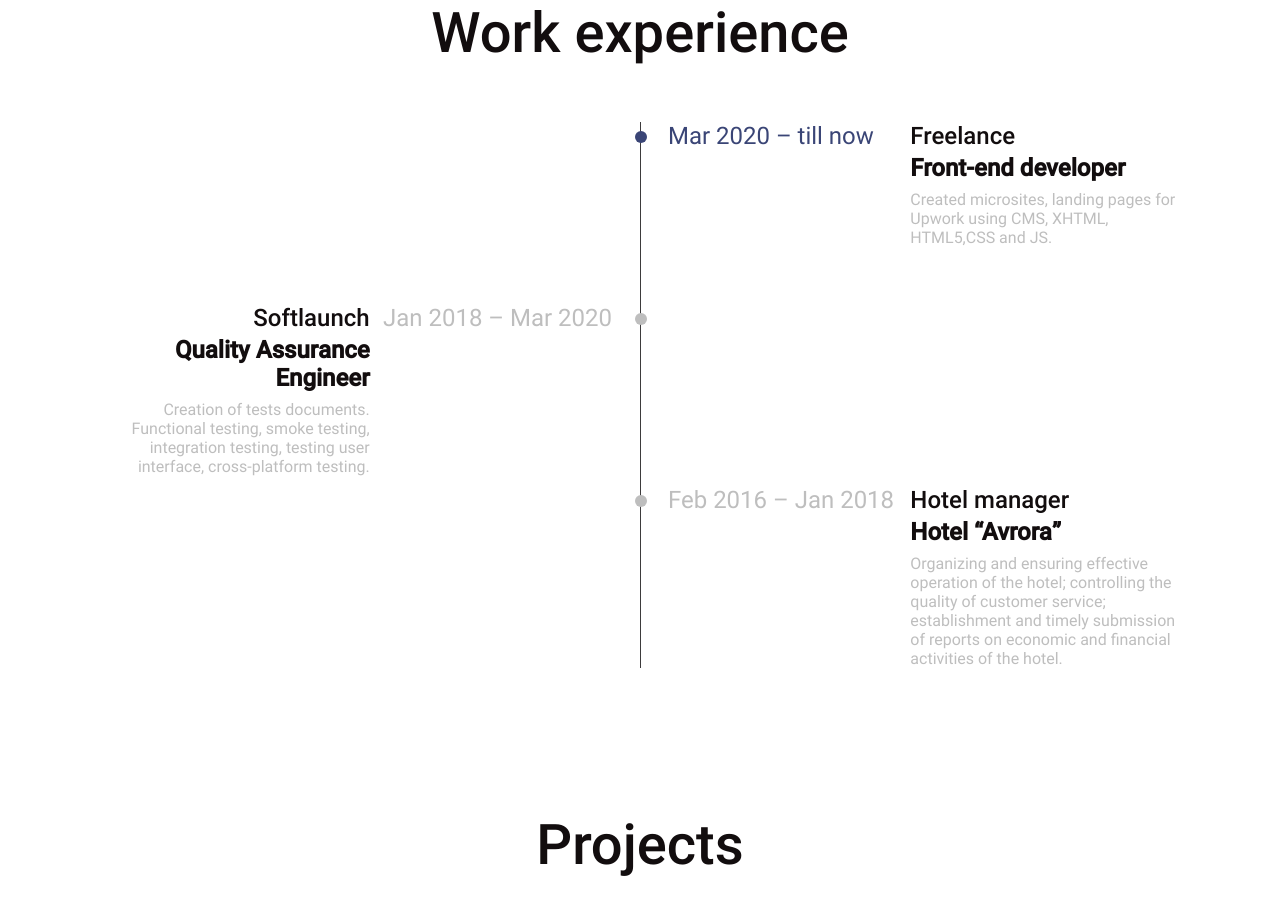
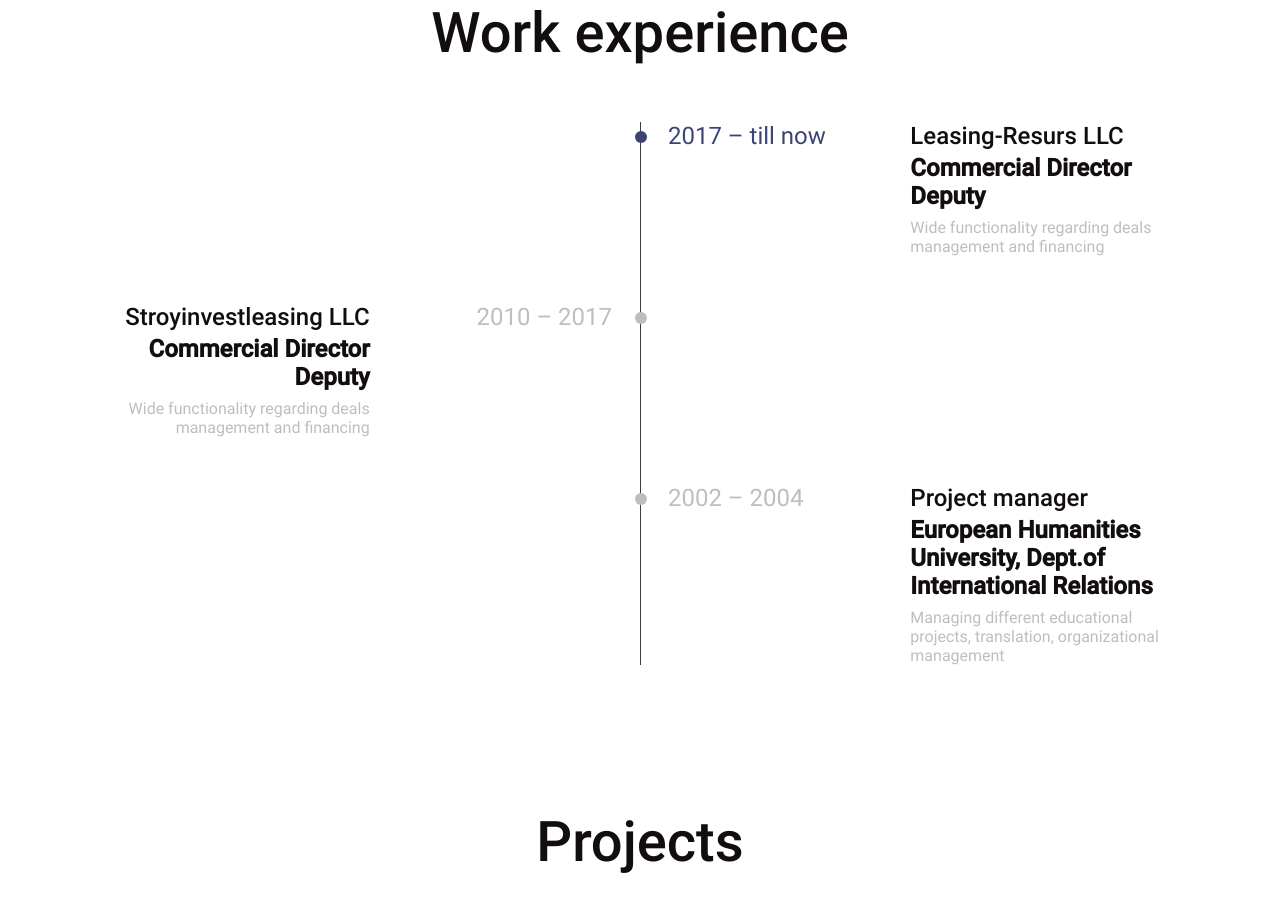
Before and after one commit to LudmilaZhuleha/landing-CV, a website: page index.html in a window 1280 px wide. Shown: the part 1596-2510 px from the top of the page. Drawn offline with Linux system fonts and the light colour scheme.

Commit message:
added info about experience.

```diff
--- a/index.html
+++ b/index.html
@@ -91,38 +91,34 @@
         <div class="experience__timeline">
             <div class="timeline__empty"></div>
             <div class="timeline__period">
-                <div class="timeline__period--date m-left timeline--point-1">Mar 2020 – till now</div>
+                <div class="timeline__period--date m-left timeline--point-1">2017 – till now</div>
                 <div class="timeline__period--desc">
-                    <h3 class="timeline__period--position">Freelance</h3>
-                    <h4 class="timeline__period--place">Front-end developer</h4>
-                    <p class="timeline__period--experience">Created microsites, landing pages for Upwork using CMS,
-                        XHTML,
-                        HTML5,CSS and JS.</p>
+                    <h3 class="timeline__period--position">Leasing-Resurs LLC</h3>
+                    <h4 class="timeline__period--place">Commercial Director Deputy</h4>
+                    <p class="timeline__period--experience"> Wide functionality regarding deals management and
+                        financing</p>
                 </div>
             </div>
             <div class="timeline__period">
                 <div class="timeline__period--desc text-align-end">
-                    <h3 class="timeline__period--position">Softlaunch</h3>
-                    <h4 class="timeline__period--place">Quality Assurance Engineer</h4>
-                    <p class="timeline__period--experience">Creation of tests documents. Functional testing, smoke
-                        testing,
-                        integration testing, testing user interface, cross-platform testing.</p>
+                    <h3 class="timeline__period--position">Stroyinvestleasing LLC</h3>
+                    <h4 class="timeline__period--place">Commercial Director Deputy</h4>
+                    <p class="timeline__period--experience">Wide functionality regarding deals management and
+                        financing</p>
                 </div>
-                <div class="timeline__period--date text-align-end m-right color-grey timeline--point-2">Jan 2018 – Mar 2020
+                <div class="timeline__period--date text-align-end m-right color-grey timeline--point-2">2010 – 2017
                 </div>
             </div>
             <div class="timeline__empty"></div>
             <div class="timeline__empty"></div>
             <div class="timeline__period">
-                <div class="timeline__period--date m-left color-grey timeline--point-3">Feb 2016 – Jan
-                    2018</div>
+                <div class="timeline__period--date m-left color-grey timeline--point-3">2002 – 2004</div>
                 <div class="timeline__period--desc">
-                    <h3 class="timeline__period--position">Hotel manager</h3>
-                    <h4 class="timeline__period--place">Hotel “Avrora”</h4>
-                    <p class="timeline__period--experience">Organizing and ensuring effective operation of the hotel;
-                        controlling
-                        the quality of customer service; establishment and timely submission of reports on economic
-                        and financial activities of the hotel.</p>
+                    <h3 class="timeline__period--position">Project manager</h3>
+                    <h4 class="timeline__period--place">European Humanities University, Dept.of International
+                        Relations</h4>
+                    <p class="timeline__period--experience">Managing different educational projects, translation,
+                        organizational management</p>
                 </div>
             </div>
         </div>
```
Also changed, not shown: 1 other file.
